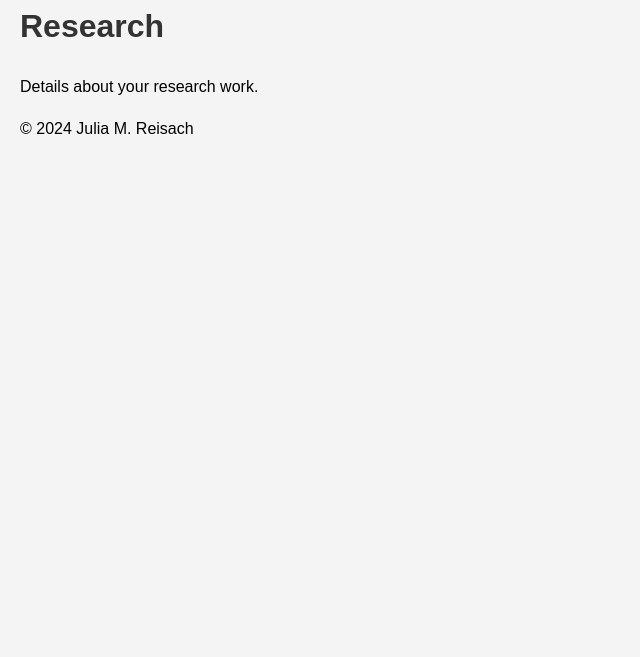
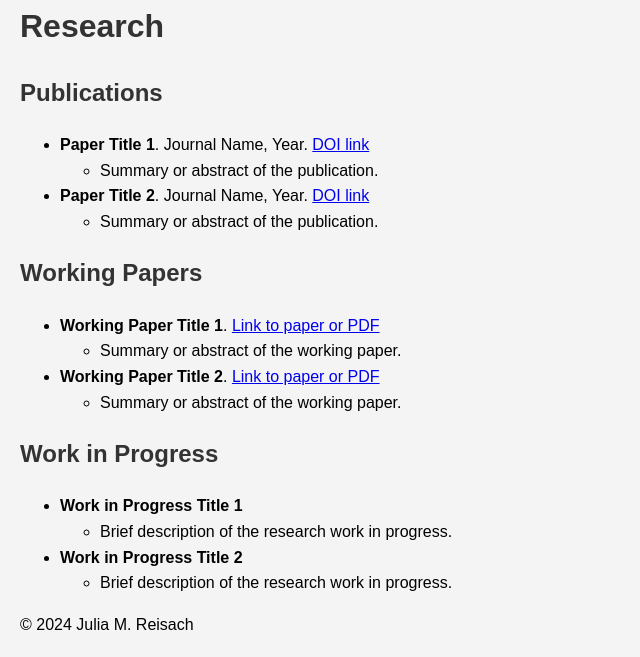
Before and after one commit to julia-m-schmidt/julia-m-schmidt.github.io, a Jekyll site: the page built from research.md, in a window 1280 px wide. Shown: the part 355-1012 px from the top of the page, without its empty margins (0-640 px from the left). Built offline with Jekyll 4.4.1, drawn with Linux system fonts in a browser that asks for light colours; before the commit the page ends 900 px from its top, so only the background shows below that.

Commit message:
research page

```diff
--- a/research.md
+++ b/research.md
@@ -6,4 +6,25 @@ permalink: /research/
 
 # Research
 
-Details about your research work.
+## Publications
+- **Paper Title 1**. Journal Name, Year. [DOI link](#)
+  - Summary or abstract of the publication.
+
+- **Paper Title 2**. Journal Name, Year. [DOI link](#)
+  - Summary or abstract of the publication.
+
+
+## Working Papers
+- **Working Paper Title 1**. [Link to paper or PDF](#)
+  - Summary or abstract of the working paper.
+
+- **Working Paper Title 2**. [Link to paper or PDF](#)
+  - Summary or abstract of the working paper.
+
+
+## Work in Progress
+- **Work in Progress Title 1**
+  - Brief description of the research work in progress.
+
+- **Work in Progress Title 2**
+  - Brief description of the research work in progress.
```
